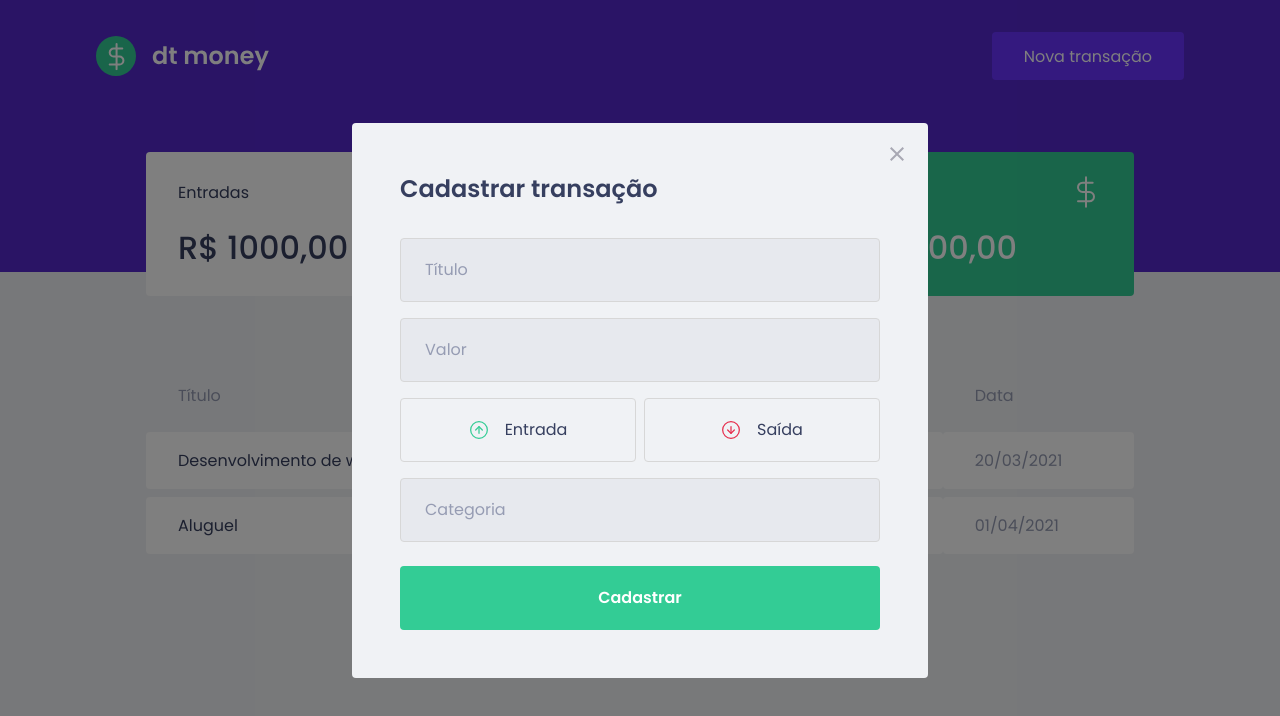
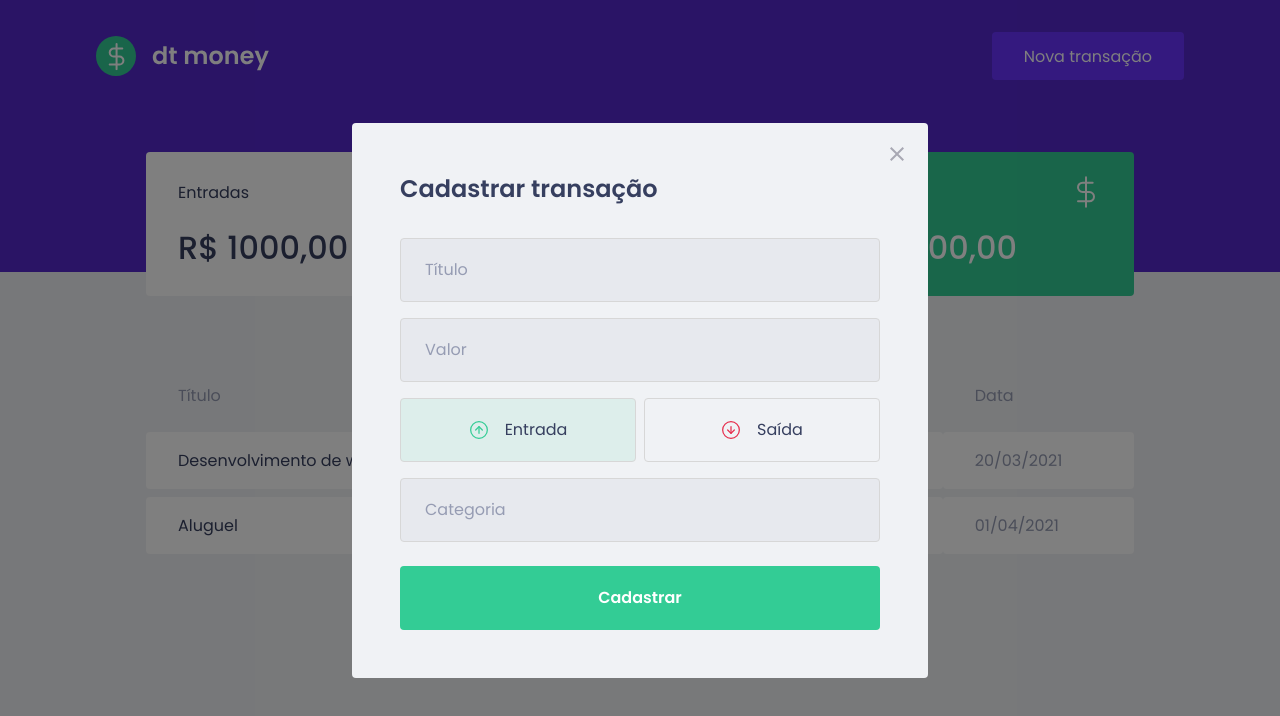
Before and after one commit to rianperassoli/dtmoney, a React (Create React App) app: page / in a window 1280 px wide. Both pictures are taken after a click on the button "Nova transação". Shown: the top 716 px of the page. Built offline with nearby package versions, Linux system fonts and the light colour scheme; no server answers; what miragejs would draw is missing.

Commit message:
Estilizados cores de fundo dos botoes de Tipos

```diff
--- a/src/components/NewTransactionModal/index.tsx
+++ b/src/components/NewTransactionModal/index.tsx
@@ -1,9 +1,10 @@
+import { useState } from 'react'
 import Modal from 'react-modal'
 import incomeImg from '../../assets/income.svg'
 import outcomeImg from '../../assets/outcome.svg'
 import closeImg from '../../assets/close.svg'
 
-import { Container, TransactionTypeContainer } from './styles'
+import { Container, TransactionTypeContainer, RadioBox } from './styles'
 
 Modal.setAppElement('#root')
 
@@ -13,6 +14,9 @@
 }
 
 export function NewTransactionModal({ isOpen, onRequestClose }: NewTransactionModalProps) {
+
+  const [type, setType] = useState('deposit')
+
   return (
     <Modal
       isOpen={isOpen}
@@ -37,15 +41,25 @@
         <input type="number" placeholder="Valor" />
 
         <TransactionTypeContainer>
-          <button type="button">
+          <RadioBox
+            type="button"
+            onClick={() => setType('deposit')}
+            isActive={type === 'deposit'}
+            activeColor="green"
+          >
             <img src={incomeImg} alt="Entrada" />
             <span>Entrada</span>
-          </button>
+          </RadioBox>
 
-          <button type="button">
+          <RadioBox
+            type="button"
+            onClick={() => setType('withdraw')}
+            isActive={type === 'withdraw'}
+            activeColor="red"
+          >
             <img src={outcomeImg} alt="Saída" />
             <span>Saída</span>
-          </button>
+          </RadioBox>
         </TransactionTypeContainer>
 
         <input placeholder="Categoria" />
--- a/src/components/NewTransactionModal/styles.ts
+++ b/src/components/NewTransactionModal/styles.ts
@@ -1,5 +1,5 @@
 import styled from "styled-components"
-import { darken } from 'polished'
+import { darken, transparentize } from 'polished'
 
 export const Container = styled.form`
   h2 {
@@ -54,12 +54,28 @@
   display: grid;
   grid-template-columns: 1fr 1fr;
   gap: 0.5rem;
+`
 
-  button {
+interface RadioBoxProps {
+  isActive: boolean
+  activeColor: 'green' | 'red'
+}
+
+const colors = {
+  green: '#33cc95',
+  red: '#e52e4d'
+}
+
+export const RadioBox = styled.button<RadioBoxProps>`
   height: 4rem;
   border: 1px solid #d7d7d7;
   border-radius: 0.25rem;
-    background: transparent;
+
+  background: ${props => props.isActive
+    ? transparentize(0.9, colors[props.activeColor])
+    : 'transparent'
+  };
+
   display: flex;
   align-items:  center;
   justify-content: center;
@@ -81,5 +97,4 @@
     font-size: 1rem;
     color: var(--text-title);
   }
-  }
 `
```
Lines whose indentation alone changed are shown as unchanged.
